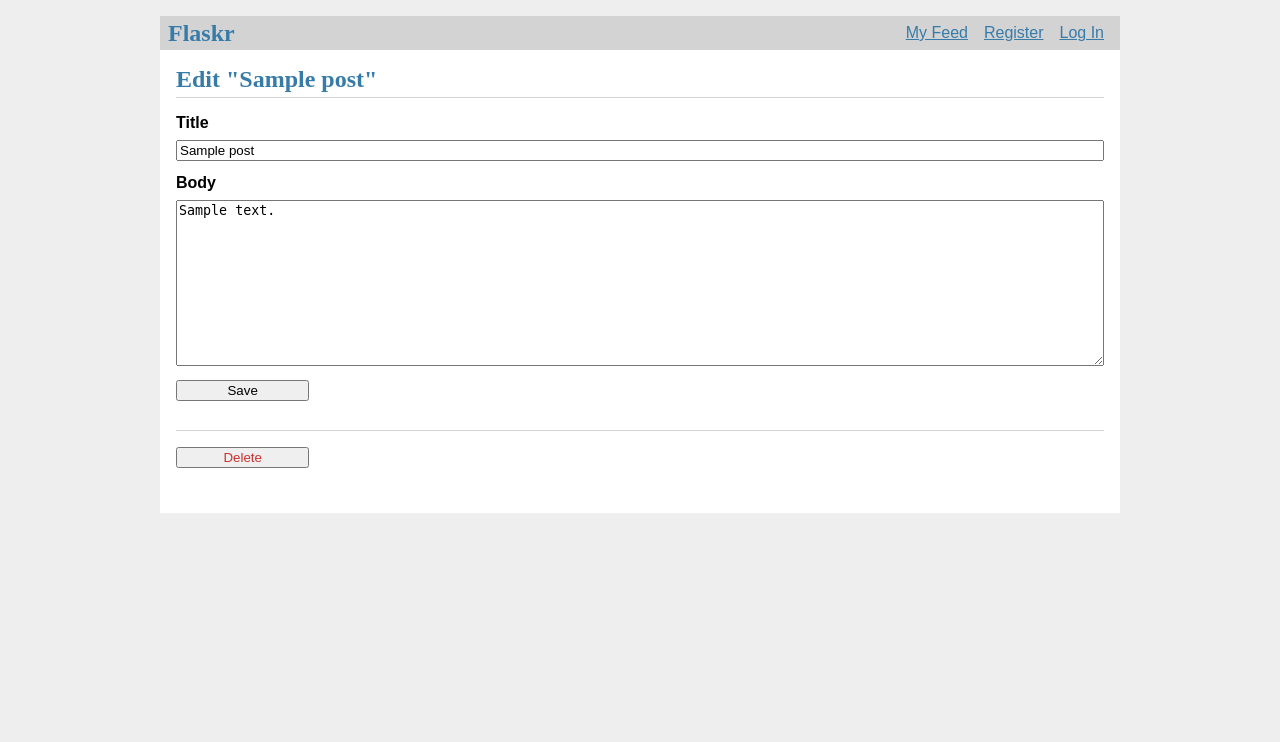
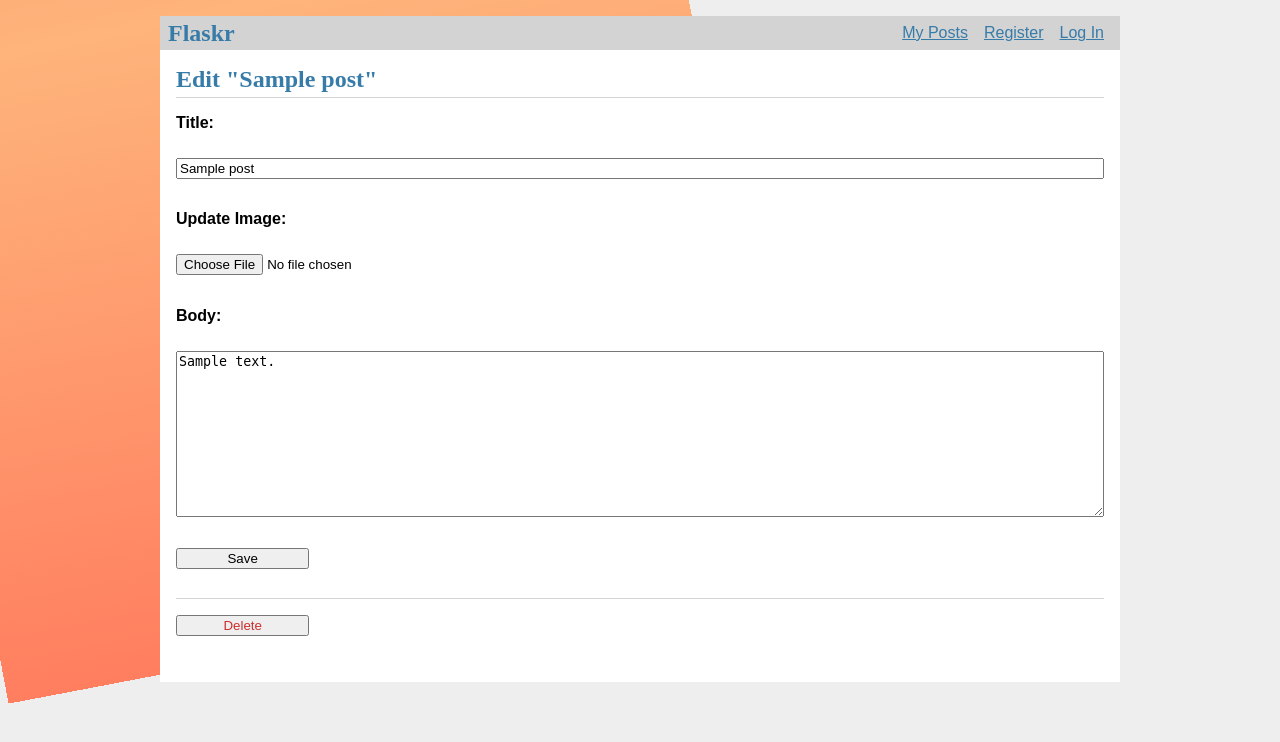
Before and after one commit to kunsergio117/miniproject3SergioGabrielJiaweiKun, a Flask app: template flaskr/templates/blog/update.html in a window 1280 px wide. Shown: the top 742 px of the page. Run offline with Flask 3, Linux system fonts and the light colour scheme; the template is opened without the code that fills it: most values are stand-ins (such as "Sample title", 1, 10 or a date in 2020).

Commit message:
added image uploading feature for posts, however still not being displayed on index.html page

```diff
--- a/flaskr/__init__.py
+++ b/flaskr/__init__.py
@@ -5,9 +5,13 @@ import os
 
 from flask import Flask
 
+
 def create_app(test_config=None):
     # create and configure the app
     app = Flask(__name__, instance_relative_config=True)
+
+    app.config['UPLOAD_FOLDER'] = '/Users/kunsergio/Library/CloudStorage/GoogleDrive-kunsergio117@gmail.com/My Drive/FHSU/Spring_2024/Advanced_Python/miniproject3SergioGabrielJiaweiKun/flaskr/media_uploads'
+
     app.config.from_mapping(
         SECRET_KEY='dev',
         DATABASE=os.path.join(app.instance_path, 'flaskr.sqlite'),
--- a/flaskr/blog.py
+++ b/flaskr/blog.py
@@ -3,16 +3,16 @@
 ### Mini Project 3
 import os
 from flask import (
-    Blueprint, flash, g, redirect, render_template, request, url_for, abort
+    Blueprint, flash, g, redirect, render_template, request, url_for, abort, app
 )
 from werkzeug.utils import secure_filename
 from flaskr.auth import login_required
 from flaskr.db import get_db
+from flask import current_app
 
 bp = Blueprint('blog', __name__)
 
-UPLOAD_FOLDER = 'media_uploads'
-ALLOWED_EXTENSIONS = {'png', 'jpg', 'jpeg', 'gif'}
+ALLOWED_EXTENSIONS = {'png', 'jpg', 'jpeg', 'gif', 'heic'}
 
 
 def allowed_file(filename):
@@ -33,15 +33,79 @@ def index():
 @bp.route('/create', methods=('GET', 'POST'))
 @login_required
 def create():
+    current_app.config['UPLOAD_FOLDER'] = '/Users/kunsergio/Library/CloudStorage/GoogleDrive-kunsergio117@gmail.com/My Drive/FHSU/Spring_2024/Advanced_Python/miniproject3SergioGabrielJiaweiKun/flaskr/media_uploads'
     if request.method == 'POST':
         title = request.form['title']
         body = request.form['body']
+        file = request.files['image']
+
         error = None
 
         if not title:
             error = 'Title is required.'
 
-        # File upload handling
+
+        if file:
+            if allowed_file(file.filename):
+                # save file
+                filename = secure_filename(file.filename)
+                file.save(os.path.join(current_app.config['UPLOAD_FOLDER'], filename))
+                print("saved: " + filename + " to media_uploads folder")
+
+                # Continue with post creation
+                db = get_db()
+                db.execute(
+                    'INSERT INTO post (title, body, author_id, image_filename)'
+                    ' VALUES (?, ?, ?, ?)',
+                    (title, body, g.user['id'], filename)
+                )
+                db.commit()
+                return redirect(url_for('blog.index'))
+            else:
+                flash(error)
+                return redirect(request.url)
+        else:
+            # Continue with post creation (without image)
+            db = get_db()
+            db.execute(
+                'INSERT INTO post (title, body, author_id)'
+                ' VALUES (?, ?, ?)',
+                (title, body, g.user['id'])
+            )
+            db.commit()
+            return redirect(url_for('blog.index'))
+    return render_template('blog/create.html')
+
+
+def get_post(id, check_author=True):
+    post = get_db().execute(
+        'SELECT p.id, title, body, created, author_id, username, image_filename'
+        ' FROM post p JOIN user u ON p.author_id = u.id'
+        ' WHERE p.id = ?',
+        (id,)
+    ).fetchone()
+
+    if post is None:
+        abort(404, f"Post id {id} doesn't exist.")
+
+    if check_author and post['author_id'] != g.user['id']:
+        abort(403)
+
+
+@bp.route('/<int:id>/update', methods=('GET', 'POST'))
+@login_required
+def update(id):
+    post = get_post(id)
+
+    if request.method == 'POST':
+        title = request.form['title']
+        body = request.form['body']
+        image_file = request.files['image']
+        error = None
+
+        if not title:
+            error = 'Title is required.'
+
         if 'image' not in request.files:
             flash('No file part')
             return redirect(request.url)
@@ -55,64 +119,19 @@ def create():
             filename = secure_filename(file.filename)
             file.save(os.path.join(app.config['UPLOAD_FOLDER'], filename))
 
-        # Continue with post creation
-        if error is None:
             db = get_db()
             db.execute(
-                'INSERT INTO post (title, body, author_id, image_filename)'
-                ' VALUES (?, ?, ?, ?)',
-                (title, body, g.user['id'], filename if file else None)
+                'UPDATE post SET title = ?, body = ?, image_filename = ?'
+                ' WHERE id = ?',
+                (title, body, filename, id)
             )
             db.commit()
             return redirect(url_for('blog.index'))
         else:
             flash(error)
 
-    return render_template('blog/create.html')
+    return render_template('blog/update.html', post=post)
 
-
-def get_post(id, check_author=True):
-    post = get_db().execute(
-        'SELECT p.id, title, body, created, author_id, username'
-        ' FROM post p JOIN user u ON p.author_id = u.id'
-        ' WHERE p.id = ?',
-        (id,)
-    ).fetchone()
-
-    if post is None:
-        abort(404, f"Post id {id} doesn't exist.")
-
-    if check_author and post['author_id'] != g.user['id']:
-        abort(403)
-
-    return post
-
-@bp.route('/<int:id>/update', methods=('GET', 'POST'))
-@login_required
-def update(id):
-    post = get_post(id)
-
-    if request.method == 'POST':
-        title = request.form['title']
-        body = request.form['body']
-        error = None
-
-        if not title:
-            error = 'Title is required.'
-
-        if error is not None:
-            flash(error)
-        else:
-            db = get_db()
-            db.execute(
-                'UPDATE post SET title = ?, body = ?'
-                ' WHERE id = ?',
-                (title, body, id)
-            )
-            db.commit()
-            return redirect(url_for('blog.index'))
-
-    return render_template('blog/update.html', post=post)
 
 @bp.route('/<int:id>/delete', methods=('POST',))
 @login_required
@@ -122,3 +141,6 @@ def delete(id):
     db.execute('DELETE FROM post WHERE id = ?', (id,))
     db.commit()
     return redirect(url_for('blog.index'))
+
+
+    return post
--- a/flaskr/schema.sql
+++ b/flaskr/schema.sql
@@ -13,8 +13,6 @@ CREATE TABLE post (
   created TIMESTAMP NOT NULL DEFAULT CURRENT_TIMESTAMP,
   title TEXT NOT NULL,
   body TEXT NOT NULL,
+  image_filename TEXT,
   FOREIGN KEY (author_id) REFERENCES user (id)
 );
-
-/* adding column to store images in posts */
-ALTER TABLE post ADD COLUMN image_filename TEXT;
--- a/flaskr/static/style.css
+++ b/flaskr/static/style.css
@@ -24,3 +24,32 @@ nav ul li a, nav ul li span, header .action { display: block; padding: 0.5rem; }
 .content textarea { min-height: 12em; resize: vertical; }
 input.danger { color: #cc2f2e; }
 input[type=submit] { align-self: start; min-width: 10em; }
+/* Apply styles to all img elements */
+img {
+  max-width: 100%; /* Ensure images don't exceed their container's width */
+  height: auto; /* Maintain aspect ratio */
+  display: block; /* Ensure images don't have any space below them */
+  margin: 0 auto; /* Center align images horizontally */
+}
+
+/* Abstract art moving background */
+body::before {
+    content: '';
+    position: fixed;
+    top: 0;
+    left: 0;
+    width: 100%;
+    height: 100%;
+    z-index: -1;
+    background: linear-gradient(to right, #ff7e5f, #feb47b, #ff7e5f);
+    animation: animateBackground 30s linear infinite alternate;
+}
+
+@keyframes animateBackground {
+    0% {
+        transform: translateX(-50%) translateY(-50%) rotate(0deg);
+    }
+    100% {
+        transform: translateX(50%) translateY(-50%) rotate(360deg);
+    }
+}
--- a/flaskr/templates/base.html
+++ b/flaskr/templates/base.html
@@ -4,7 +4,7 @@
 <nav>
   <h1>Flaskr</h1>
   <ul>
-      <li><a href="{{ url_for('blog.index') }}">My Feed</a>
+      <li><a href="{{ url_for('blog.index') }}">My Posts</a>
     {% if g.user %}
       <li><span>{{ g.user['username'] }}</span>
       <li><a href="{{ url_for('auth.logout') }}">Log Out</a>
--- a/flaskr/templates/blog/index.html
+++ b/flaskr/templates/blog/index.html
@@ -20,6 +20,11 @@
         {% endif %}
       </header>
       <p class="body">{{ post['body'] }}</p>
+
+      {% if post['image_filename'] %}
+
+        <img src="{{ url_for('static', filename='media_uploads/' + post['image_filename']) }}" alt="Post Image">
+      {% endif %}
     </article>
     {% if not loop.last %}
       <hr>
--- a/flaskr/templates/blog/update.html
+++ b/flaskr/templates/blog/update.html
@@ -5,12 +5,17 @@
 {% endblock %}
 
 {% block content %}
-  <form method="post">
-    <label for="title">Title</label>
-    <input name="title" id="title"
-      value="{{ request.form['title'] or post['title'] }}" required>
-    <label for="body">Body</label>
-    <textarea name="body" id="body">{{ request.form['body'] or post['body'] }}</textarea>
+  <form method="post" enctype="multipart/form-data">
+    <label for="title">Title:</label><br>
+    <input type="text" id="title" name="title" value="{{ request.form['title'] or post['title'] }}" required><br>
+    <label for="image">Update Image:</label><br>
+    <input type="file" id="image" name="image"><br>
+    <label for="body">Body:</label><br>
+    <textarea id="body" name="body" required>{{ request.form['body'] or post['body'] }}</textarea><br>
+<!--    {% if post['image_filename'] %}-->
+<!--      <img src="{{ url_for('static', filename='media_uploads/' + post['image_filename']) }}" alt="Post Image"><br>-->
+<!--    {% endif %}-->
+
     <input type="submit" value="Save">
   </form>
   <hr>
```
Also changed, not shown: flaskr/templates/blog/create.html (+4 -4 lines), README.md, flaskr/config.py (added), flaskr/media_uploads/IMG_3130.jpeg (added), flaskr/media_uploads/IMG_3145.jpeg (added), flaskr/media_uploads/Screenshot_2024-03-22_at_5.17.32_PM.png (added), flaskr/media_uploads/Screenshot_2024-03-23_at_3.13.02_AM.png (added).
